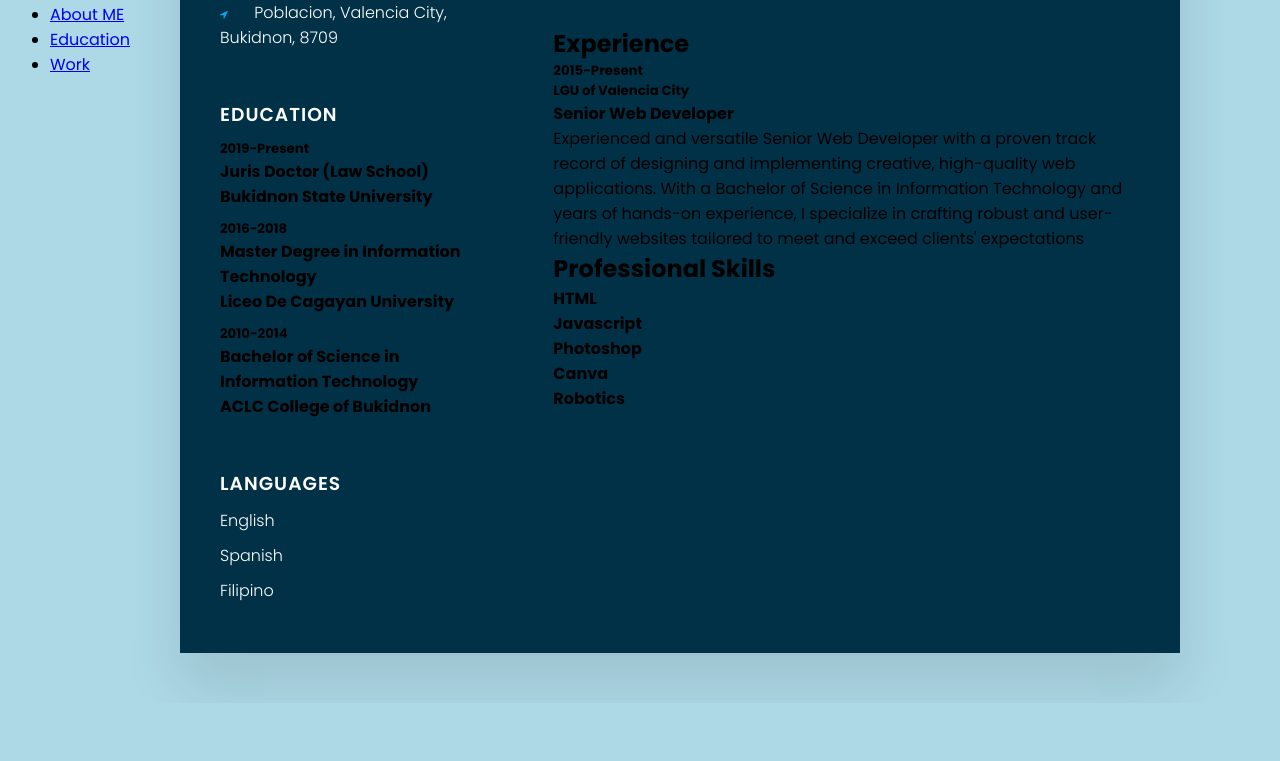
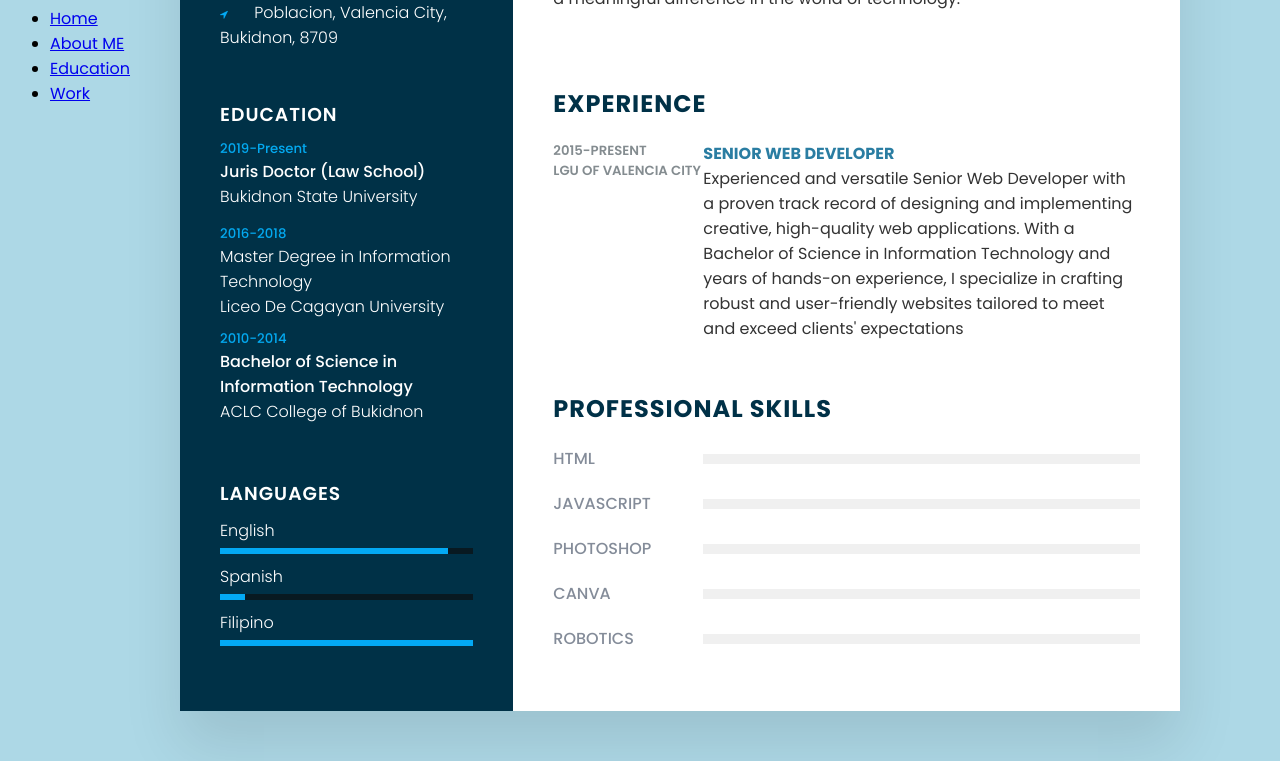
Before and after one commit to TracesJames/TracesJames.github.io, a plain HTML site: page index.html in a window 1280 px wide. Shown: the part 649-1410 px from the top of the page. Before the commit the page ends 1352 px from the top, so only its background shows below. Drawn offline with Linux system fonts and the light colour scheme.

Commit message:
overright

```diff
--- a/style.css
+++ b/style.css
@@ -116,10 +116,121 @@ body
     color: #fff;
     font-weight: 300;
 }
+.contactInfo.Education li
+{
+    margin-bottom: 15px;
+}
+.contactInfo.Education h5
+{
+    color: #03a9f0;
+    font-weight: 500;
+}
+.contactInfo.Education h4:nth-child(2)
+{
+    color: #fff;
+    font-weight: 500;
+}
+.contactInfo.Education h4
+{
+    color: #fff;
+    font-weight: 300;
+}
+
+.contactInfo.language .percent
+{
+    position: relative;
+    width: 100%;
+    height: 6px;
+    background: #081921;
+    display: block;
+    margin-top: 5px;
+}
+.contactInfo.language .percent div
+{
+    position: absolute;
+    top: 0;
+    left: 0;
+    height: 100%;
+    background: #03a9f4;
+}
 .container .right_Side
 {
     .profileText .imgBx
     position: relative;
-    background: #003147;
+    background: #ffffff;
     padding: 40px;
 }
+.about
+{
+    margin-bottom: 50px;
+}
+.about:last-child
+{
+    margin-bottom: 0;
+}
+.title2
+{
+    color: #003147;
+    text-transform: uppercase;
+    letter-spacing: 1px;
+    margin-bottom: 10px;
+}
+p
+{
+    color: #333
+}
+.about .box
+{
+    display: flex;
+    flex-direction: row;
+    margin: 20px 0;
+}
+.about .box .year_company
+{
+    min-width: 150px;
+}
+.about .box .year_company h5
+{
+    text-transform: uppercase;
+    color: #848c90;
+    font-weight: 600;
+}
+.about .box .text h4
+{
+    text-transform: uppercase;
+    color: #2a7da2;
+    font-size: 16px;
+}
+.skills .box
+{
+    position: relative;
+    width: 100%;
+    display: grid;
+    grid-template-columns: 150px 1fr;
+    justify-content: center;
+    align-items: center;
+
+}
+.skills .box h4
+{
+    text-transform: uppercase;
+    color: #848c99;
+    font-weight: 500;
+
+}
+.skills .box .percent
+{
+    position: relative;
+    width: 100%;
+    height: 10px;
+    background: #f0f0f0;
+
+}
+.skills .box .percent h4 div
+{
+    position: absolute;
+    top: 0;
+    left: 0;
+    height: 100%;
+    background: #03a9f4;
+}
```
